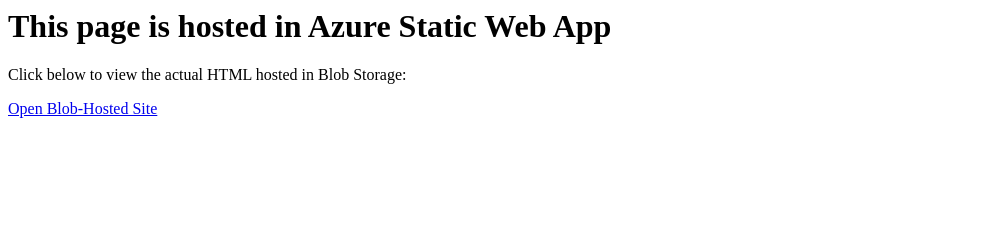
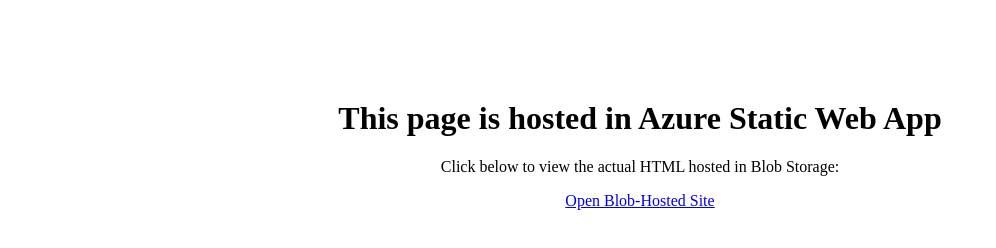
Before and after one commit to HumorousJJkar/webapps, a plain HTML site: page redirect.html in a window 1280 px wide. Shown: the whole page, without its empty margins (0-996 px from the left). Drawn offline with Linux system fonts and the light colour scheme.

Commit message:
Update redirect.html

```diff
--- a/redirect.html
+++ b/redirect.html
@@ -1,5 +1,7 @@
-<h1>This page is hosted in Azure Static Web App</h1>
-<p>Click below to view the actual HTML hosted in Blob Storage:</p>
-<a href="https://jsinghwebstorage.blob.core.windows.net/container1/index.html" target="_blank">
-  Open Blob-Hosted Site
-</a>
+<body style="text-align: center; margin-top: 100px;">
+  <h1>This page is hosted in Azure Static Web App</h1>
+  <p>Click below to view the actual HTML hosted in Blob Storage:</p>
+  <a href="https://jsinghwebstorage.blob.core.windows.net/container1/index.html" target="_blank">
+    Open Blob-Hosted Site
+  </a>
+</body>
```
